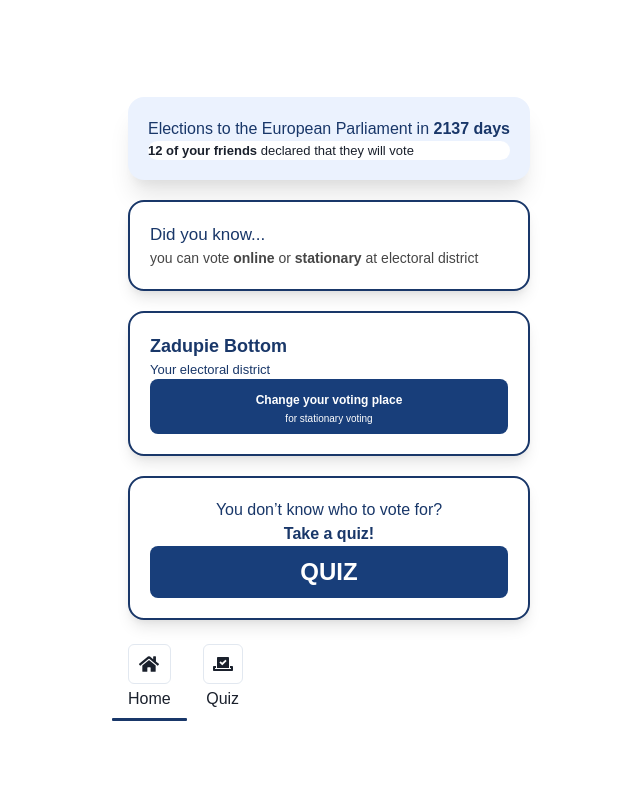
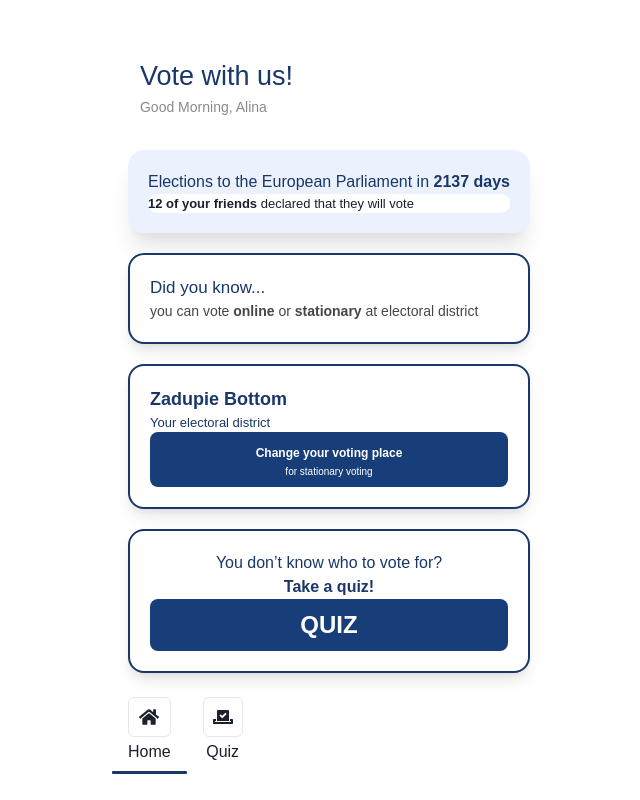
Before and after one commit to Matipolit/Korniszony23, a React (Vite) app: page / in a window 1280 px wide. Both pictures are taken after a click on the button "Log in". Shown: the whole page, without its empty margins (311-951 px from the left). Built offline with nearby package versions, Linux system fonts and the light colour scheme.

Commit message:
fix: main page

```diff
--- a/src/pages/Home.jsx
+++ b/src/pages/Home.jsx
@@ -3,6 +3,16 @@ import { Box, Text, Flex,} from "@chakra-ui/react";
 function Home() {
   return (
     <Flex direction="column" gap="5">
+
+      <Box  padding="3">
+      <Text fontSize="27px" color="#193769;">
+      Vote with us!
+        </Text>
+        <Text fontSize="14px" color="#898989">
+        Good Morning, Alina
+        </Text>
+      </Box>
+
       <Box background="#EBF2FE;" borderRadius="2xl" padding="5" boxShadow="xl">
         <Text fontSize="16px" color="#193769;">
           Elections to the European Parliament in <b>2137 days</b>
```
